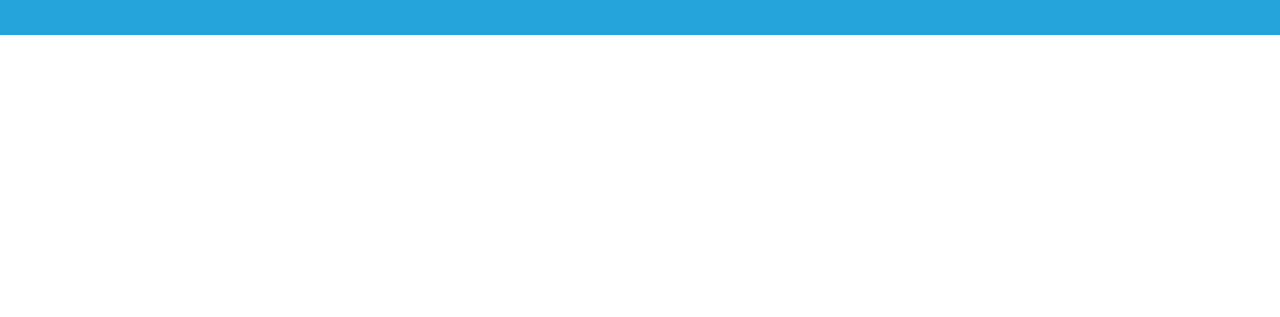
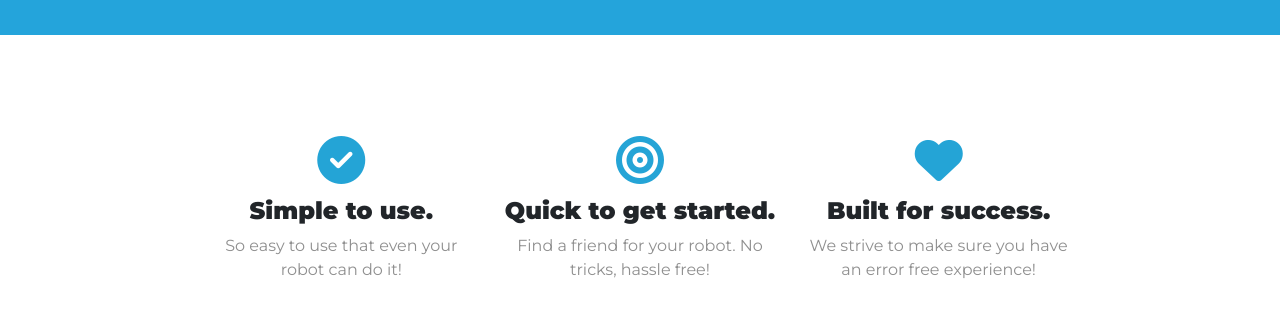
Before and after one commit to OleJake/robo-love-site, a plain HTML site: page index.html in a window 1280 px wide. Shown: the part 619-936 px from the top of the page. Before the commit the page ends 800 px from the top, so only its background shows below. Drawn offline with nearby package versions, Linux system fonts and the light colour scheme.

Commit message:
create features section + styling
create features section + styling

```diff
--- a/index.html
+++ b/index.html
@@ -63,6 +63,31 @@
 
     </section>
 
+    <!-- Features -->
+
+  <section id="features">
+    <div class="container">
+      <div class="row">
+        <div class="feature-box col-md-4 col-sd-12 col-12">
+          <i class="icon fa-solid fa-circle-check"></i>
+          <h3>Simple to use.</h3>
+          <p class="features-text">So easy to use that even your robot can do it!</p>
+        </div>
+      <div class="feature-box col-md-4 col-sd-12 col-12">
+        <i class="icon fa-solid fa-bullseye"></i>
+        <h3>Quick to get started.</h3>
+        <p class="features-text">Find a friend for your robot. No tricks, hassle free!</p>
+        </div>
+        <div class="feature-box col-md-4 col-sd-12 col-12">
+        <i class="icon fa-solid fa-heart"></i>
+        <h3>Built for success.</h3>
+        <p  class="features-text">We strive to make sure you have an error free experience!</p>
+      </div>
+    </div>
+  </div>
+</div>
+  </section>
+
 
 </body>
 </html>
--- a/styles.css
+++ b/styles.css
@@ -55,3 +55,34 @@ body {
 .download-button {
     margin: 5% 3% 5% 0;
 }
+
+
+/* features  */
+
+.icon {
+    color: #24a4d6;
+}
+
+.icon:hover {
+    color: #16789f;
+}
+
+h3 {
+    font-style: 'Montserrat';
+    font-weight: bold;
+    font-size: 1.5rem;
+}
+
+p    {
+    font-size: 1rem;
+    color: #8f8f8f;
+}
+
+
+#features {
+    padding: 7% 15%;
+}
+
+.feature-box {
+    text-align: center;
+}
```
